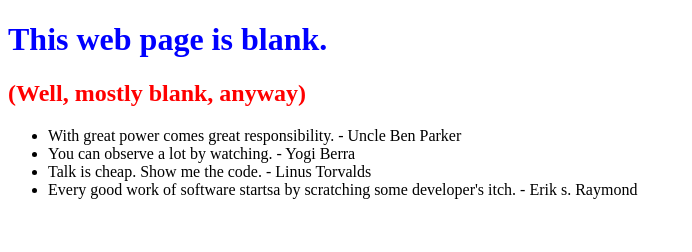
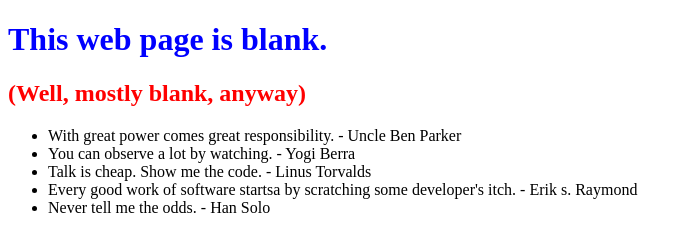
Before and after one commit to VincenzoMaletta/0_main_openSAP_repo, a plain HTML site: page index.html in a window 1280 px wide. Shown: the whole page, without its empty margins (0-692 px from the left). Drawn offline with Linux system fonts and the light colour scheme.

Commit message:
Added quota by Han Solo.

```diff
--- a/index.html
+++ b/index.html
@@ -13,6 +13,7 @@
 			<li>You can observe a lot by watching. - Yogi Berra</li>
 			<li>Talk is cheap. Show me the code. - Linus Torvalds</li>
 			<li>Every good work of software startsa by scratching some developer's itch. - Erik s. Raymond</li>
+			<li>Never tell me the odds. - Han Solo</li>
 		</ul>
 	</body>
 </html>
```
